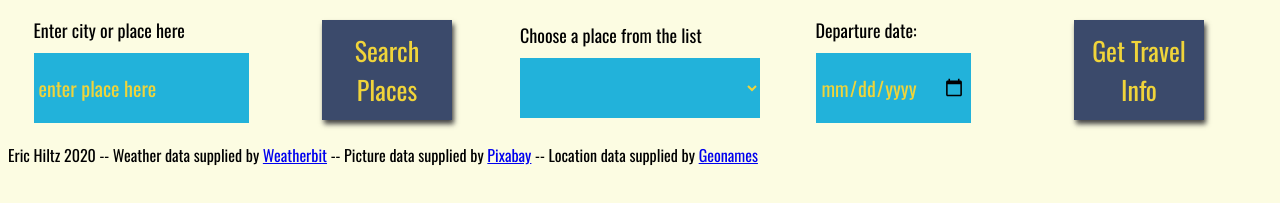
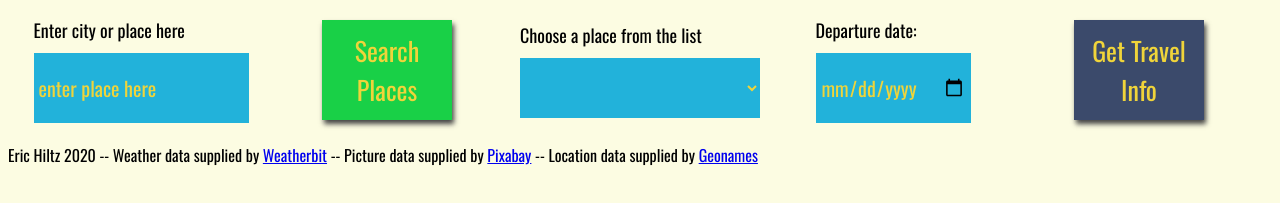
Before and after one commit to HiltzEM12/travel-app, a website built with webpack: page src/client/views/index.html in a window 1280 px wide. In both pictures the pointer is over the button "Search Places". Shown: the part 107-310 px from the top of the page. Built offline with nearby package versions, Linux system fonts and the light colour scheme; a web font is replaced by a local one.

Commit message:
Added color changes to hover states on buttons

```diff
--- a/src/client/styles/style.scss
+++ b/src/client/styles/style.scss
@@ -234,6 +234,7 @@ select {
 
 button:hover {
     cursor: pointer;
+    background-color: #19d047
 }
 
 input[type=date]::-webkit-inner-spin-button {
```
